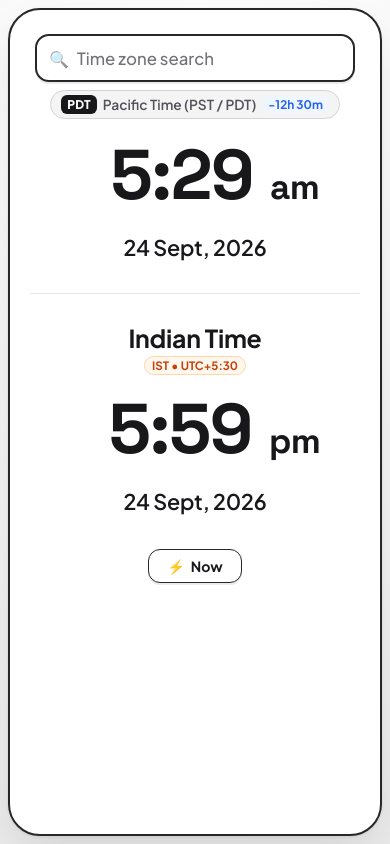
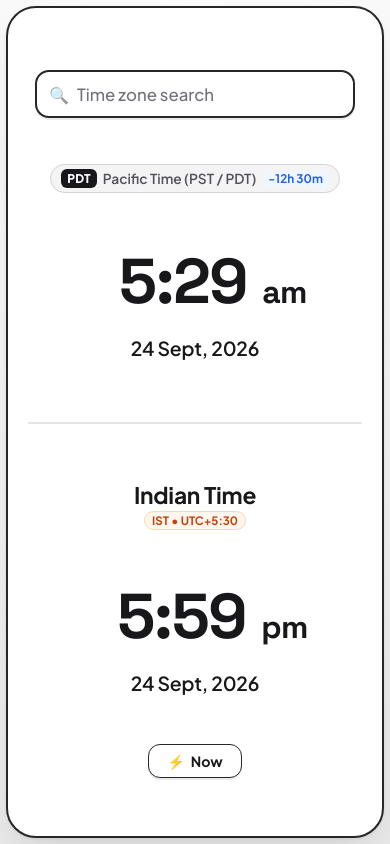
Before and after one commit to tubai07/WhatTime, a plain HTML site: page index.html in a window 390 px wide. Drawn offline with Linux system fonts and the light colour scheme.

Commit message:
refactor: enhance layout responsiveness and fluid typography for mobile viewports

```diff
--- a/app.js
+++ b/app.js
@@ -435,7 +435,7 @@ function renderUI() {
   if (document.activeElement !== topTimeDigitsInput) {
     topTimeDigitsInput.value = topInfo.timeDisplay;
   }
-  topTimeDigitsInput.style.width = topTimeDigitsInput.value.length <= 4 ? '180px' : '220px';
+  topTimeDigitsInput.style.width = topTimeDigitsInput.value.length <= 4 ? '4.2ch' : '5.2ch';
   topPeriodBtn.textContent = topInfo.period;
   topDateText.textContent = topInfo.dateDisplay;
 
@@ -452,7 +452,7 @@ function renderUI() {
   if (document.activeElement !== indianTimeDigitsInput) {
     indianTimeDigitsInput.value = indianInfo.timeDisplay;
   }
-  indianTimeDigitsInput.style.width = indianTimeDigitsInput.value.length <= 4 ? '180px' : '220px';
+  indianTimeDigitsInput.style.width = indianTimeDigitsInput.value.length <= 4 ? '4.2ch' : '5.2ch';
   indianPeriodBtn.textContent = indianInfo.period;
   indianDateText.textContent = indianInfo.dateDisplay;
 }
@@ -638,7 +638,7 @@ function setupNumericTimeInput(inputEl, periodBtn, targetType) {
     if (filtered !== inputEl.value) {
       inputEl.value = filtered;
     }
-    inputEl.style.width = inputEl.value.length <= 4 ? '180px' : '220px';
+    inputEl.style.width = inputEl.value.length <= 4 ? '4.2ch' : '5.2ch';
   });
 
   function applyNumericTime() {
--- a/index.html
+++ b/index.html
@@ -126,15 +126,15 @@
           </div>
         </div>
 
+        <!-- Centered Now Button (Inside Bottom Section) -->
+        <div class="now-btn-container">
+          <button id="syncNowBtn" class="now-pill-btn" title="Reset to current live time">
+            <span class="tb-icon">⚡</span>
+            <span class="tb-label">Now</span>
+          </button>
+        </div>
+
       </section>
-
-      <!-- Centered Now Button (Moved Up, No Bottom Line) -->
-      <div class="now-btn-container">
-        <button id="syncNowBtn" class="now-pill-btn" title="Reset to current live time">
-          <span class="tb-icon">⚡</span>
-          <span class="tb-label">Now</span>
-        </button>
-      </div>
 
     </div>
   </main>
--- a/style.css
+++ b/style.css
@@ -31,6 +31,10 @@
   -webkit-tap-highlight-color: transparent;
 }
 
+html {
+  height: 100%;
+}
+
 body {
   font-family: var(--font-body);
   background-color: var(--bg-page);
@@ -38,13 +42,16 @@ body {
     radial-gradient(circle at 50% 10%, #ffffff 0%, #eaeaea 100%);
   color: var(--ink-primary);
   min-height: 100vh;
+  min-height: 100dvh;
+  height: 100dvh;
   display: flex;
   align-items: center;
   justify-content: center;
-  padding: 16px;
-  overflow-x: hidden;
+  padding: max(8px, env(safe-area-inset-top)) max(8px, env(safe-area-inset-right)) max(8px, env(safe-area-inset-bottom)) max(8px, env(safe-area-inset-left));
+  overflow: hidden;
   user-select: none;
   -webkit-user-select: none;
+  box-sizing: border-box;
 }
 
 /* ==========================================================================
@@ -55,14 +62,17 @@ body {
   align-items: center;
   justify-content: center;
   width: 100%;
+  height: 100%;
 }
 
 .sketch-card-frame {
   width: 100%;
-  max-width: 410px;
+  max-width: 416px;
+  height: 100%;
+  max-height: 100%;
   background: var(--card-bg);
   border: 2.8px solid var(--border-card);
-  border-radius: 40px;
+  border-radius: 36px;
   box-shadow:
     0 20px 48px -10px rgba(0, 0, 0, 0.12),
     0 1px 3px rgba(0, 0, 0, 0.08);
@@ -71,29 +81,42 @@ body {
   position: relative;
   overflow: visible;
   transition: transform 0.2s ease, box-shadow 0.2s ease;
+  box-sizing: border-box;
+}
+
+@media (min-width: 600px) and (min-height: 850px) {
+  .sketch-card-frame {
+    height: 780px;
+    max-height: calc(100dvh - 24px);
+  }
 }
 
 /* ==========================================================================
    SECTIONS: TOP & BOTTOM (EQUAL PROPORTION AROUND LIGHT GREY MIDDLE LINE)
    ========================================================================== */
 .card-section {
-  padding: 18px 22px;
+  padding: 14px 20px;
   display: flex;
   flex-direction: column;
   align-items: center;
   position: relative;
+  box-sizing: border-box;
 }
 
 .top-section {
-  padding-top: 24px;
-  padding-bottom: 28px;
-  flex: 0 0 auto;
+  flex: 1 1 0;
+  min-height: 0;
+  justify-content: space-evenly;
+  padding-top: 16px;
+  padding-bottom: 12px;
 }
 
 .bottom-section {
-  padding-top: 28px;
-  padding-bottom: 12px;
-  flex: 0 0 auto;
+  flex: 1 1 0;
+  min-height: 0;
+  justify-content: space-evenly;
+  padding-top: 12px;
+  padding-bottom: 14px;
 }
 
 /* ==========================================================================
@@ -104,7 +127,7 @@ body {
   max-width: 320px;
   position: relative;
   z-index: 100;
-  margin-bottom: 8px;
+  margin-bottom: 0;
 }
 
 .tz-search-box {
@@ -256,7 +279,7 @@ body {
   border: 1.5px solid var(--badge-border);
   padding: 4px 10px;
   border-radius: 20px;
-  margin-bottom: 10px;
+  margin-bottom: 0;
   cursor: pointer;
   transition: all 0.15s ease;
 }
@@ -321,19 +344,20 @@ body {
 
 .time-digits-input {
   width: auto;
-  min-width: 195px;
+  min-width: 175px;
   max-width: 240px;
+  field-sizing: content;
   background: transparent;
   border: none;
   outline: none;
   font-family: var(--font-digits);
-  font-size: 4.4rem;
+  font-size: clamp(3.2rem, 7.5vh, 4.4rem);
   font-weight: 700;
   line-height: 1.15;
   text-align: right;
   color: var(--ink-primary);
   letter-spacing: -0.02em;
-  padding: 2px 6px;
+  padding: 2px 4px;
   cursor: pointer;
   overflow: visible;
   box-sizing: border-box;
@@ -356,7 +380,7 @@ body {
 
 .period-toggle-btn {
   font-family: var(--font-digits);
-  font-size: 2.2rem;
+  font-size: clamp(1.8rem, 3.8vh, 2.2rem);
   font-weight: 600;
   line-height: 1;
   color: var(--ink-primary);
@@ -404,7 +428,7 @@ body {
 
 .date-text {
   font-family: var(--font-body);
-  font-size: 1.35rem;
+  font-size: clamp(1.1rem, 2.3vh, 1.35rem);
   font-weight: 600;
   color: var(--ink-primary);
   letter-spacing: -0.01em;
@@ -436,12 +460,12 @@ body {
   flex-direction: column;
   align-items: center;
   gap: 2px;
-  margin-bottom: 8px;
+  margin-bottom: 0;
 }
 
 .indian-time-title {
   font-family: var(--font-heading);
-  font-size: 1.55rem;
+  font-size: clamp(1.3rem, 2.7vh, 1.55rem);
   font-weight: 700;
   color: var(--ink-primary);
   letter-spacing: -0.01em;
@@ -464,8 +488,7 @@ body {
   display: flex;
   align-items: center;
   justify-content: center;
-  margin-top: 18px;
-  margin-bottom: 22px;
+  margin: 0;
 }
 
 .now-pill-btn {
@@ -738,19 +761,10 @@ body {
 /* Responsive adjustment for small mobile viewports */
 @media (max-width: 440px) {
   body {
-    padding: 8px;
+    padding: max(6px, env(safe-area-inset-top)) max(6px, env(safe-area-inset-right)) max(6px, env(safe-area-inset-bottom)) max(6px, env(safe-area-inset-left));
   }
 
   .sketch-card-frame {
-    border-radius: 32px;
-    min-height: calc(100vh - 16px);
-  }
-
-  .time-main {
-    font-size: 3.8rem;
-  }
-
-  .time-meridiem {
-    font-size: 1.8rem;
+    border-radius: 30px;
   }
 }
```
